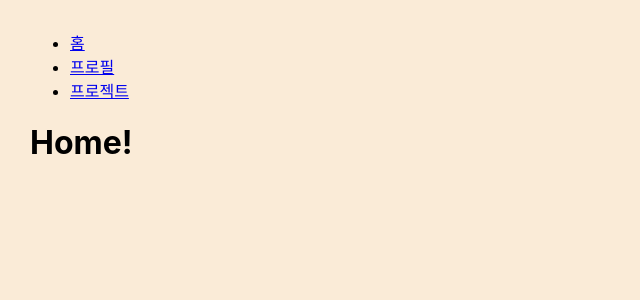
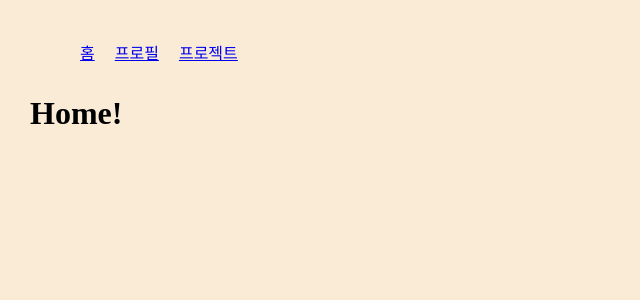
Before and after one commit to letsummer/letsummer.github.io, a React (Create React App) app: page / in a window 1280 px wide. Shown: the top 300 px of the page, without its empty margins (0-640 px from the left). Built offline with nearby package versions, Linux system fonts and the light colour scheme; a small style sheet from the web is missing.

Commit message:
메인 js 파일 수정

```diff
--- a/src/App.js
+++ b/src/App.js
@@ -1,5 +1,6 @@
 import { HashRouter as Router, Routes, Route, Link} from 'react-router-dom';
-import './App.css';
+// import './App.css';
+import styles from './css/layout.module.css';
 import Home from './component/Home';
 import Profile from './component/Profile';
 import Projects from './component/Projects';
@@ -8,7 +9,7 @@ function App() {
   return (
     <div>
       <Router>
-        <nav>
+        <nav className={styles.navigation}>
           <ul>
             <li><Link to={"/"}>홈</Link></li>
             <li><Link to={"/profile"}>프로필</Link></li>
@@ -19,6 +20,7 @@ function App() {
           <Route path="/" element={<Home/>}></Route>
           <Route path="/profile" element={<Profile/>}></Route>
           <Route path="/projects" element={<Projects/>}></Route>
+          {/* <Route path="/projects/:id" element={<Detail/>}></Route> */}
         </Routes>
     </Router>
     </div>
--- a/src/index.js
+++ b/src/index.js
@@ -6,9 +6,9 @@ import reportWebVitals from './reportWebVitals';
 
 const root = ReactDOM.createRoot(document.getElementById('root'));
 root.render(
-  <React.StrictMode>
+  // <React.StrictMode>
     <App />
-  </React.StrictMode>
+  // </React.StrictMode>
 );
 
 // If you want to start measuring performance in your app, pass a function
```
